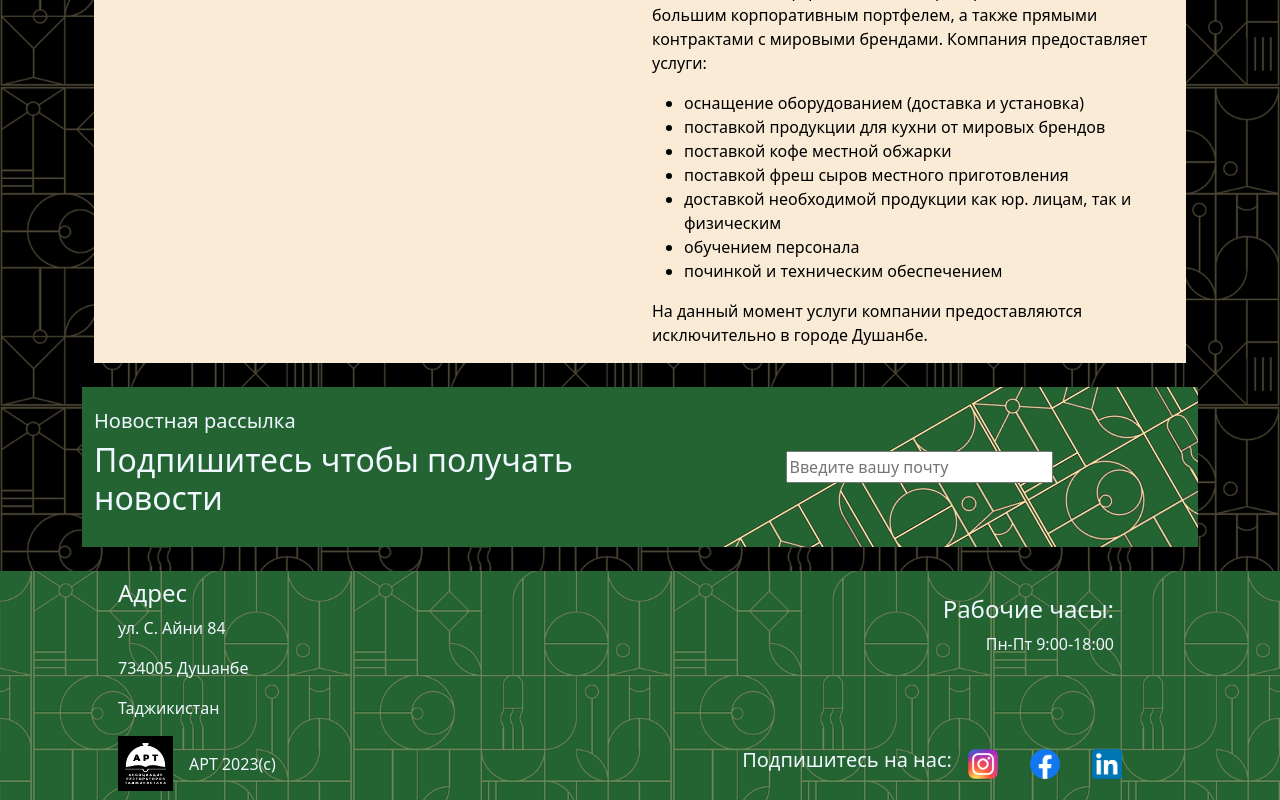
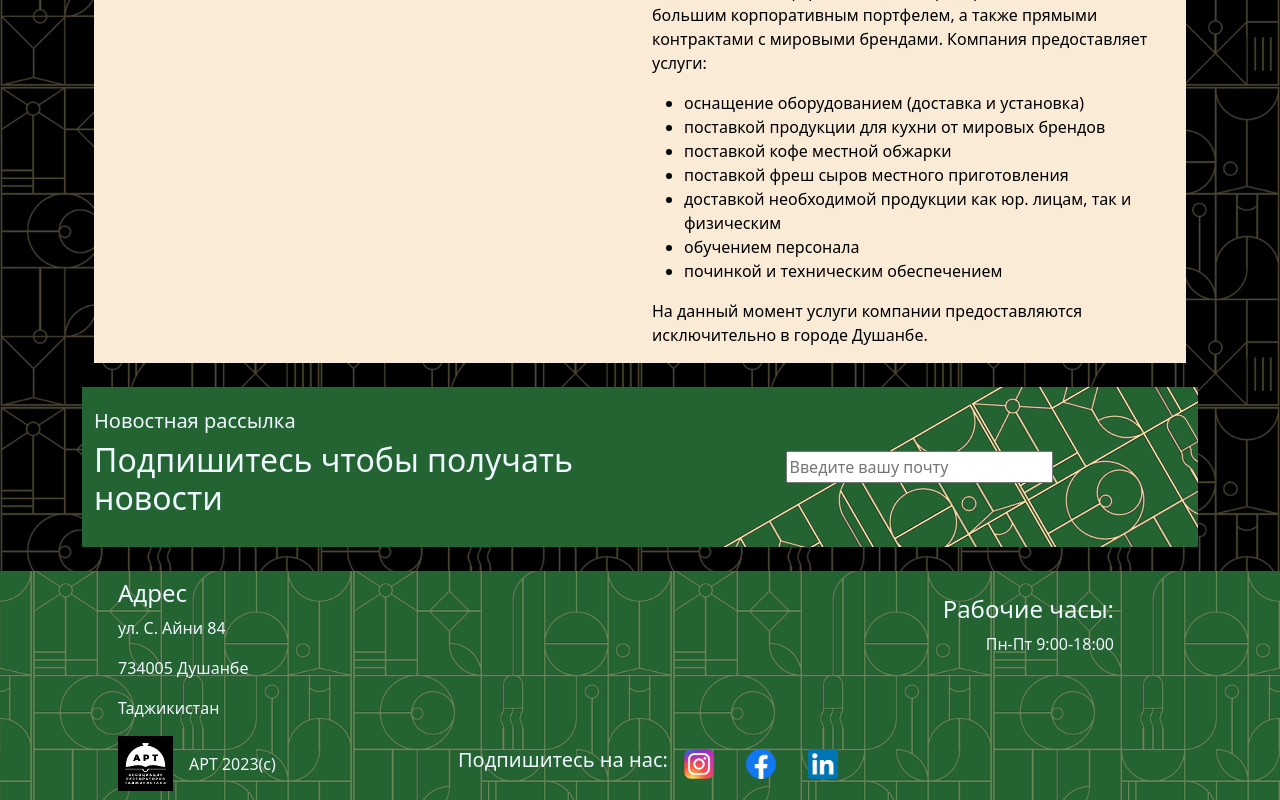
Before and after one commit to rahimov19/https---github.com-rahimov19-art, a React (Create React App) app: page / in a window 1280 px wide. Shown: the part 2155-2955 px from the top of the page. Built offline with nearby package versions, Linux system fonts and the light colour scheme; no server answers; what redux-persist-transform-encrypt would draw is missing.

Commit message:
css fixes and additions

```diff
--- a/src/App.css
+++ b/src/App.css
@@ -62,6 +62,7 @@ html {
   border-radius: 25em;
 }
 div.show:nth-child(2) {
+  left: -300%;
   background-color: rgb(141, 124, 48);
   display: flex;
   flex-direction: column;
@@ -269,7 +270,7 @@ body::before {
   margin-block: 0.3em;
 }
 .newsRow {
-  height: 25em;
+  height: 100%;
 }
 .contactItem {
   width: 100%;
@@ -316,7 +317,7 @@ body::before {
 }
 .subscribeContainer {
   background-color: rgba(36, 99, 50, 1);
-  height: 10em;
+  height: 100%;
 }
 .emailCOl {
   position: relative;
@@ -345,6 +346,7 @@ body::before {
   width: 50%;
 }
 .textSubsCol {
+  padding-block: 1em;
   display: flex;
   flex-direction: column;
   justify-content: center;
@@ -405,13 +407,14 @@ body::before {
 .navbar-nav {
   text-align: center;
 }
-.navbar-collapse.show {
+/* .navbar-collapse.show {
   margin-top: 1em;
   background-color: rgb(27, 27, 27);
   border-radius: 20px;
   border: 1px solid white;
   padding: 1em;
-}
+} */
+
 .navbar-collapse.show.bottom {
   background-color: transparent;
 
--- a/src/Components/CarouselComponent.jsx
+++ b/src/Components/CarouselComponent.jsx
@@ -37,7 +37,7 @@ export default function CarouselComponent() {
       {banners ? (
         banners.map((b) => (
           <Carousel.Item key={b._id}>
-            <img className="d-block w-100" src={b.image} alt="First slide" />
+            <img className="d-block" src={b.image} alt="First slide" />
             <Carousel.Caption>
               <h3>{b.title}</h3>
               <p>{b.description}</p>
--- a/src/Components/EmailNews.jsx
+++ b/src/Components/EmailNews.jsx
@@ -25,11 +25,11 @@ export default function EmailNews() {
   return (
     <Container className="subscribeContainer">
       <Row>
-        <Col className="textSubsCol">
+        <Col xs={12} md={6} className="textSubsCol">
           <h5>{languagePack[language].newsSubscription}</h5>
           <h2>{languagePack[language].subscribe}</h2>
         </Col>
-        <Col className="emailCOl">
+        <Col xs={12} md={6} className="emailCOl">
           <input
             type="email"
             name="email"
--- a/src/Components/Footer.jsx
+++ b/src/Components/Footer.jsx
@@ -59,16 +59,24 @@ export default function Footer() {
                 <p>{languagePack[language].days}</p>
               </Col>
             </Col>
-            <Col xs={12} className="d-flex justify-content-between">
-              <div className="d-flex align-items-center">
+            <Row className="d-flex justify-content-between">
+              <Col
+                className="d-flex align-items-center"
+                xs={{ order: 1 }}
+                sm={4}
+              >
                 <img
                   src={languagePack[language].logo}
                   alt=""
                   className="footerLogo"
                 />
                 <p className="ms-3 mt-3">{languagePack[language].art2023}</p>
-              </div>
-              <div className="d-flex align-items-center">
+              </Col>
+              <Col
+                className="d-flex align-items-center"
+                xs={{ order: 3 }}
+                sm={8}
+              >
                 <h5>{languagePack[language].follow} </h5>{" "}
                 <Nav.Link
                   className="nav-link mx-3"
@@ -88,8 +96,8 @@ export default function Footer() {
                 >
                   <img src="/li.png" alt="" className="footerSocialLogo" />
                 </Nav.Link>
-              </div>
-            </Col>
+              </Col>
+            </Row>
           </Row>
         </Container>
       </Navbar>
--- a/src/Components/LoginModal.jsx
+++ b/src/Components/LoginModal.jsx
@@ -44,7 +44,7 @@ export default function LoginModal() {
       <Modal
         className="artModal"
         show={show}
-        onHide={handleClose}
+        // onHide={handleClose}
         backdrop="static"
         keyboard={false}
       >
--- a/src/Components/NavBar.jsx
+++ b/src/Components/NavBar.jsx
@@ -62,7 +62,7 @@ export default function NavBar() {
   };
   const [navbarClass, setNavbarClass] = useState("navbar-top");
 
-  useEffect(() => {
+  const checkPosition = () => {
     window.onscroll = () => {
       if (window.scrollY === 0) {
         setNavbarClass("navbar-top");
@@ -76,6 +76,10 @@ export default function NavBar() {
     };
 
     return () => (window.onscroll = null);
+  };
+
+  useEffect(() => {
+    checkPosition();
   }, []);
   useEffect(() => {
     dispatch(switchLanguageAction(language));
@@ -95,7 +99,7 @@ export default function NavBar() {
             className="navBarLogo"
           />
         </Link>
-        <Navbar.Toggle aria-controls="basic-navbar-nav" />
+        <Navbar.Toggle aria-controls="basic-navbar-nav" onClick={scrollToTop} />
         <Navbar.Collapse id="basic-navbar-nav">
           {location.pathname === "/" ? (
             <Nav className="me-auto">
--- a/src/Components/NewsPage.jsx
+++ b/src/Components/NewsPage.jsx
@@ -21,17 +21,19 @@ export default function NewsPage() {
     <>
       <Container className="d-flex flex-column justify-content-between my-4">
         <Row className="newsRow">
-          <Col xs={12} md={6}>
-            {activeNews.video ? (
+          {activeNews.video ? (
+            <Col xs={12} className="d-flex justify-content-center">
               <ReactPlayer url={activeNews.video} />
-            ) : activeNews.images ? (
+            </Col>
+          ) : activeNews.images ? (
+            <Col xs={12} md={6}>
               <img src={activeNews.images[0]} alt="" className="newsImg" />
-            ) : (
-              <></>
-            )}
-          </Col>
-          <Col xs={12} md={6}>
-            <h3>{activeNews.name}</h3>
+            </Col>
+          ) : (
+            <></>
+          )}
+          <Col className="d-flex flex-column align-items-center">
+            <h3 className="mt-3">{activeNews.name}</h3>
             <p>{activeNews.description}</p>
           </Col>
         </Row>
@@ -41,7 +43,7 @@ export default function NewsPage() {
               <Col xs={12} md={6} lg={3}>
                 <a href={i}>
                   {" "}
-                  <img src={i} alt="images" className="newsImages" />
+                  <img src={i} alt="images" className="newsImages my-2" />
                 </a>
               </Col>
             ))
```
